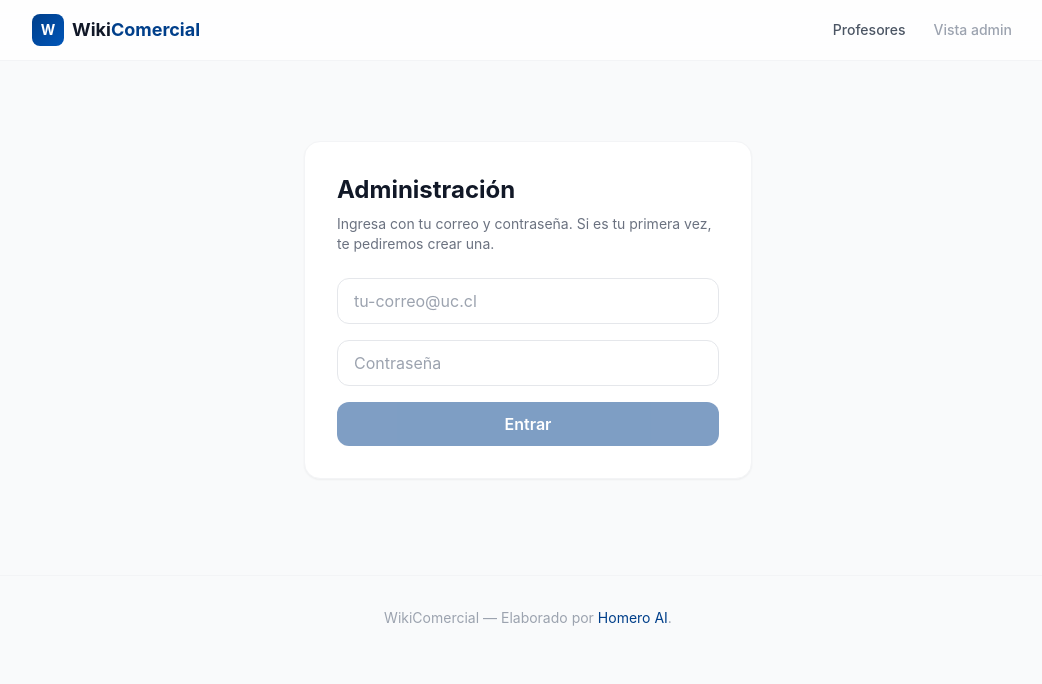
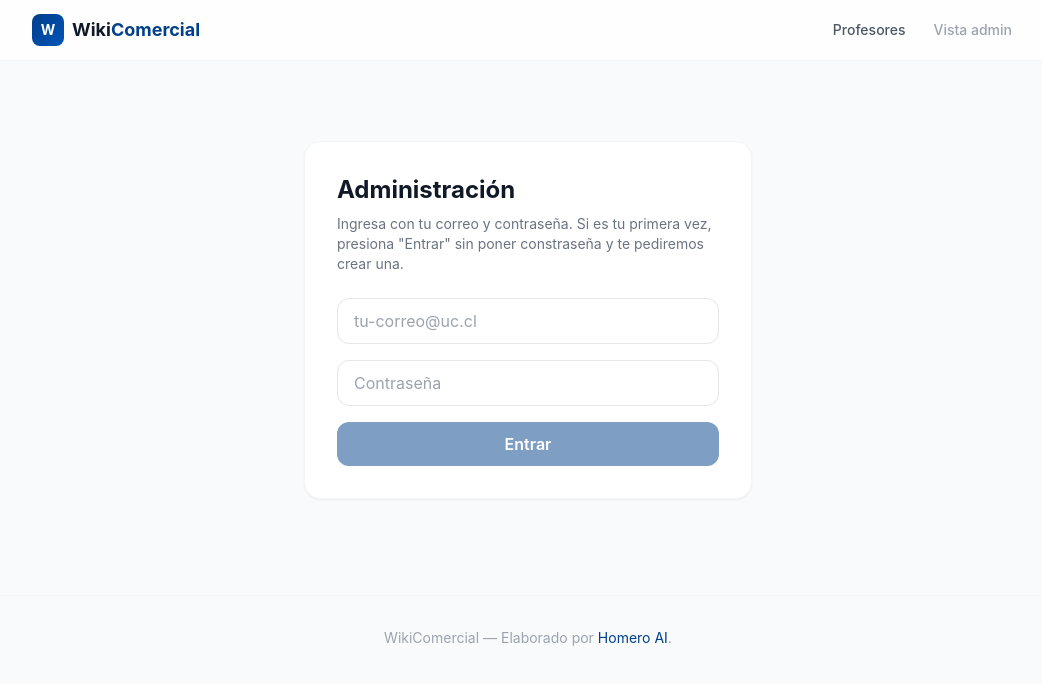
Before and after one commit to matiaskottmann-maker/WikiComercial, a Next.js app: page /admin in a window 1280 px wide. Shown: the top 684 px of the page, without its empty margins (112-1154 px from the left). Built offline with nearby package versions, Linux system fonts and the light colour scheme; no server answers.

Commit message:
sin contraseña nueva

```diff
--- a/src/components/admin/AdminLogin.tsx
+++ b/src/components/admin/AdminLogin.tsx
@@ -110,7 +110,7 @@ export default function AdminLogin({ sesionNoAdmin = null }: AdminLoginProps) {
         {modo === 'login' ? (
           <>
             <p className="text-sm text-gray-500 mb-6">
-              Ingresa con tu correo y contraseña. Si es tu primera vez, te pediremos crear una.
+              Ingresa con tu correo y contraseña. Si es tu primera vez, presiona "Entrar" sin poner constraseña y te pediremos crear una.
             </p>
             <form onSubmit={handleLogin} className="space-y-4">
               <input
```
Also changed, not shown: .claude/settings.json.
